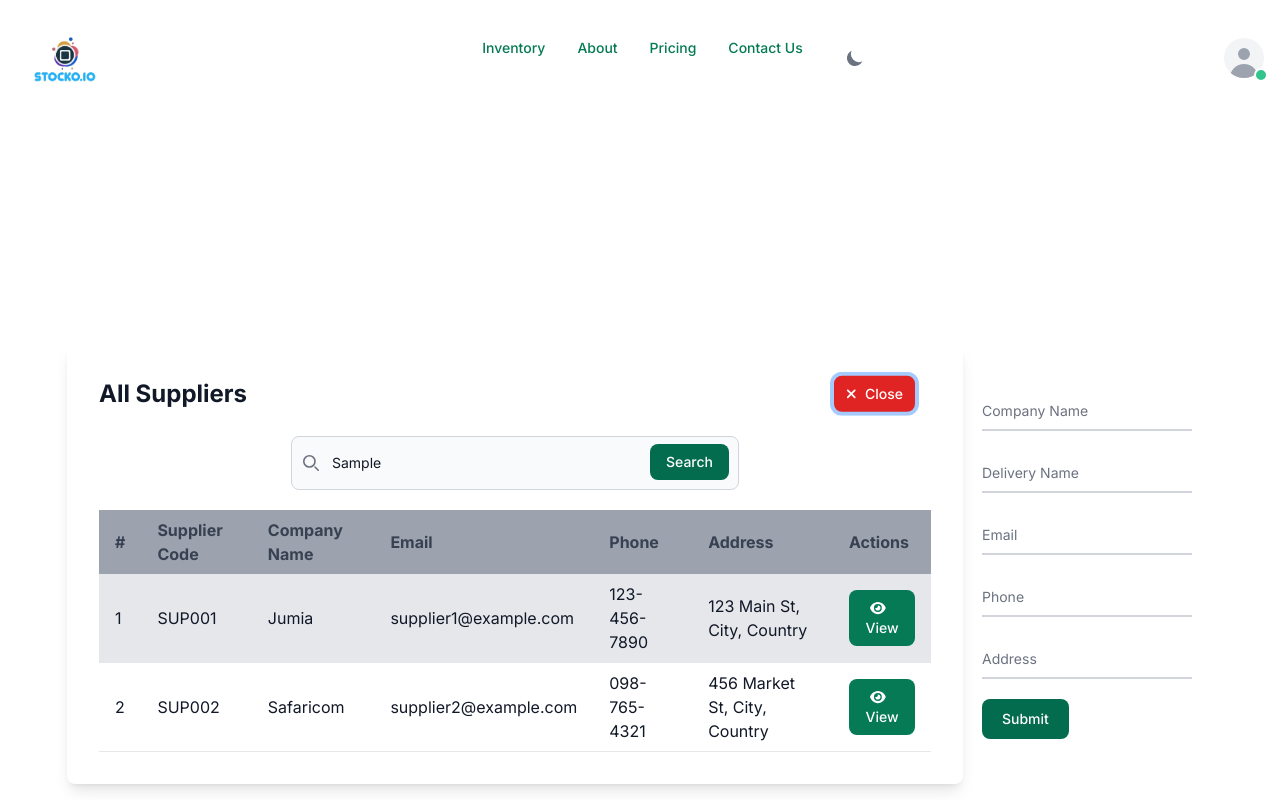
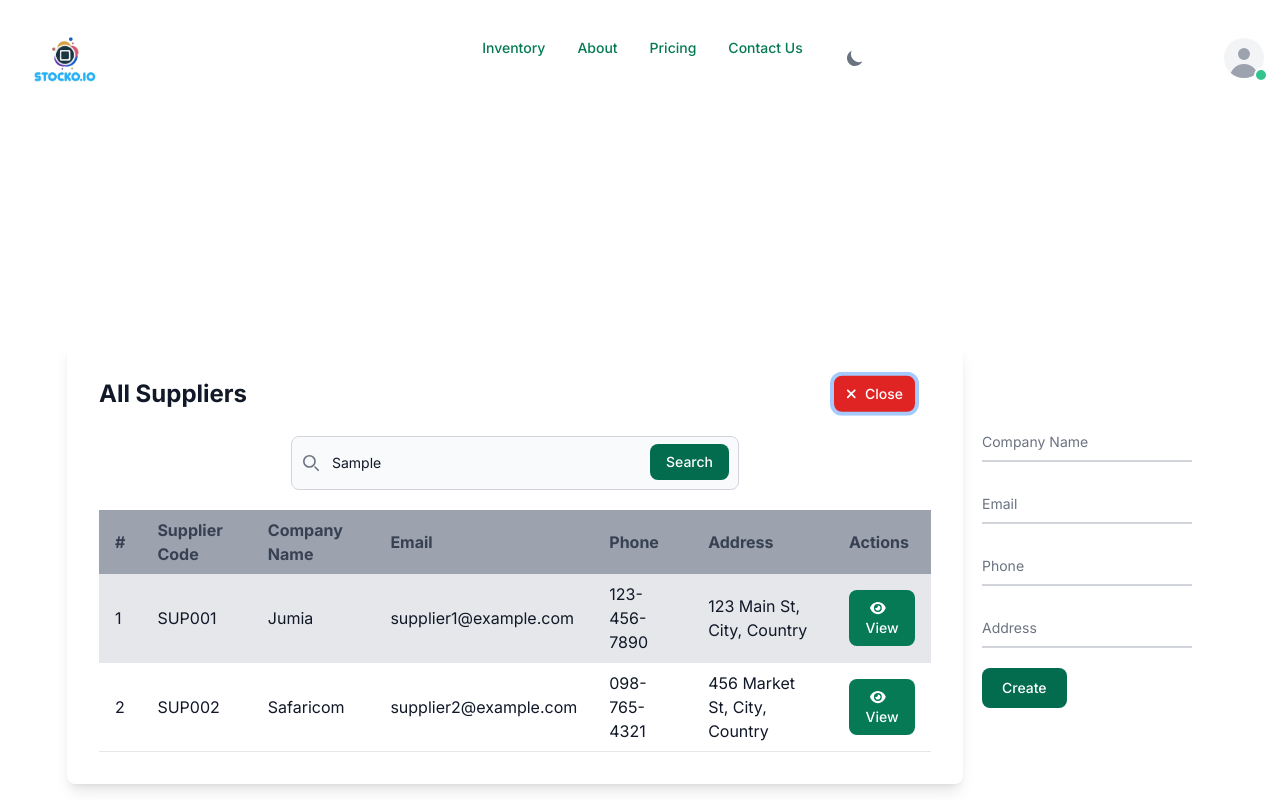
Before and after one commit to Muthomi254/stock.o_fend, a Next.js app: page /Inventory/SupplierTable in a window 1280 px wide. Both pictures are taken after typing "Sample" into the empty fields and a click on the button "Add". Shown: the top 800 px of the page. Built offline with nearby package versions, Linux system fonts and the light colour scheme.

Commit message:
(ft):Adding IsUpdating , onClose prop to supplier form

```diff
--- a/src/app/(components)/Forms/SupplierForm.jsx
+++ b/src/app/(components)/Forms/SupplierForm.jsx
@@ -1,68 +1,85 @@
 'use client';
 
-import React, { useState, useRef } from 'react';
-import { useRouter } from 'next/navigation';
+import React, { useState } from 'react';
+import { useForm } from 'react-hook-form';
 import toast from 'react-hot-toast';
 
-export default function SupplierForm() {
-  const router = useRouter();
+export default function SupplierForm({ isUpdating, onClose }) {
+  const {
+    register,
+    handleSubmit,
+    formState: { isSubmitting, errors },
+    reset,
+  } = useForm();
   const [loading, setLoading] = useState(false);
-  const formRef = useRef(null);
 
-  const handleSubmit = async (e) => {
-    e.preventDefault();
-    setLoading(true); // Set loading state to true during form submission
+  const onSubmit = async (data) => {
+    setLoading(true);
 
-    // Use toast.promise to handle loading state and toast notifications
-    await toast.promise(
-      submitForm(), // Example function for form submission
-      {
-        loading: 'Adding ...', // Display loading message
-        success: () => {
-          formRef.current.reset(); // Reset the form upon successful submission
-          return toast('Good Job! Supplier Added successfully!', {
-            icon: '👏',
-          }); // Return success message
-        },
-        error: (error) => {
-          console.error('Form submission error:', error);
-          return toast.error(
-            'Error while Adding a Supplier. Please try again later.'
-          ); // Return error message
-        },
+    try {
+      if (isUpdating) {
+        await updateSupplier(data);
+        toast.success('Supplier updated successfully!', { icon: '👍' });
+      } else {
+        await addSupplier(data);
+        toast.success('Supplier added successfully!', { icon: '✅' });
       }
-    );
+      onClose(); // Close the form modal after successful submission
+    } catch (error) {
+      console.error('Form submission error:', error);
+      if (isUpdating) {
+        toast.error(
+          'Error while updating the supplier. Please try again later.'
+        );
+      } else {
+        toast.error('Error while adding the supplier. Please try again later.');
+      }
+    }
 
-    setLoading(false); // Set loading state to false after form submission completes
+    setLoading(false);
   };
 
-  const submitForm = async () => {
-    // Simulate form submission function
-    // Replace this with your actual form submission logic
-    // For demonstration purposes, add a delay using setTimeout
+  const addSupplier = async (formData) => {
+    // Simulate adding supplier logic
     return new Promise((resolve) => {
       setTimeout(() => {
-        // Assume form submission is successful
+        // Assume supplier added successfully
+        resolve();
+      }, 1000); // Simulate 1 second delay
+    });
+  };
+
+  const updateSupplier = async (formData) => {
+    // Simulate updating supplier logic
+    return new Promise((resolve) => {
+      setTimeout(() => {
+        // Assume supplier updated successfully
         resolve();
       }, 1000); // Simulate 1 second delay
     });
   };
 
   return (
-    <div className="min-h-screen flex items-center justify-center bg-white dark:bg-gray-900">
+    <div className="min-h-screen flex items-center justify-center bg-transparent dark:bg-gray-900">
       <form
         className="w-full max-w-lg mx-auto"
-        onSubmit={handleSubmit}
-        ref={formRef}
+        onSubmit={handleSubmit(onSubmit)}
       >
+        {isUpdating && (
+          <h2 className="font-bold pb-5 text-lg text-green-500">
+            Update Supplier Details
+          </h2>
+        )}
         <div className="relative z-0 w-full mb-5 group">
           <input
             type="text"
             name="company_name"
             id="company_name"
-            className="block py-2.5 px-0 w-full text-sm text-gray-900 bg-transparent border-0 border-b-2 border-gray-300 appearance-none dark:text-white dark:border-gray-600 dark:focus:border-green-500 focus:outline-none focus:ring-0 focus:border-green-600 peer"
+            className={`block py-2.5 px-0 w-full text-sm text-gray-900 bg-transparent border-0 border-b-2 ${
+              errors.company_name ? 'border-red-500' : 'border-gray-300'
+            } appearance-none dark:text-white dark:border-gray-600 dark:focus:border-green-500 focus:outline-none focus:ring-0 focus:border-green-600 peer`}
             placeholder=" "
-            required
+            {...register('company_name', { required: true })}
           />
           <label
             htmlFor="company_name"
@@ -70,23 +87,9 @@ export default function SupplierForm() {
           >
             Company Name
           </label>
-        </div>
-
-        <div className="relative z-0 w-full mb-5 group">
-          <input
-            type="text"
-            name="delivery_name"
-            id="delivery_name"
-            className="block py-2.5 px-0 w-full text-sm text-gray-900 bg-transparent border-0 border-b-2 border-gray-300 appearance-none dark:text-white dark:border-gray-600 dark:focus:border-green-500 focus:outline-none focus:ring-0 focus:border-green-600 peer"
-            placeholder=" "
-            required
-          />
-          <label
-            htmlFor="delivery_name"
-            className="peer-focus:font-medium absolute text-sm text-gray-500 dark:text-gray-400 duration-300 transform -translate-y-6 scale-75 top-3 -z-10 origin-[0] peer-focus:start-0 rtl:peer-focus:translate-x-1/4 peer-focus:text-green-600 peer-focus:dark:text-green-500 peer-placeholder-shown:scale-100 peer-placeholder-shown:translate-y-0 peer-focus:scale-75 peer-focus:-translate-y-6"
-          >
-            Delivery Name
-          </label>
+          {errors.company_name && (
+            <p className="text-red-500 text-sm">Company Name is required</p>
+          )}
         </div>
 
         <div className="relative z-0 w-full mb-5 group">
@@ -94,9 +97,11 @@ export default function SupplierForm() {
             type="email"
             name="email"
             id="email"
-            className="block py-2.5 px-0 w-full text-sm text-gray-900 bg-transparent border-0 border-b-2 border-gray-300 appearance-none dark:text-white dark:border-gray-600 dark:focus:border-green-500 focus:outline-none focus:ring-0 focus:border-green-600 peer"
+            className={`block py-2.5 px-0 w-full text-sm text-gray-900 bg-transparent border-0 border-b-2 ${
+              errors.email ? 'border-red-500' : 'border-gray-300'
+            } appearance-none dark:text-white dark:border-gray-600 dark:focus:border-green-500 focus:outline-none focus:ring-0 focus:border-green-600 peer`}
             placeholder=" "
-            required
+            {...register('email', { required: true })}
           />
           <label
             htmlFor="email"
@@ -104,15 +109,21 @@ export default function SupplierForm() {
           >
             Email
           </label>
+          {errors.email && (
+            <p className="text-red-500 text-sm">Email is required</p>
+          )}
         </div>
+
         <div className="relative z-0 w-full mb-5 group">
           <input
             type="tel"
             name="phone"
             id="phone"
-            className="block py-2.5 px-0 w-full text-sm text-gray-900 bg-transparent border-0 border-b-2 border-gray-300 appearance-none dark:text-white dark:border-gray-600 dark:focus:border-green-500 focus:outline-none focus:ring-0 focus:border-green-600 peer"
+            className={`block py-2.5 px-0 w-full text-sm text-gray-900 bg-transparent border-0 border-b-2 ${
+              errors.phone ? 'border-red-500' : 'border-gray-300'
+            } appearance-none dark:text-white dark:border-gray-600 dark:focus:border-green-500 focus:outline-none focus:ring-0 focus:border-green-600 peer`}
             placeholder=" "
-            required
+            {...register('phone', { required: true })}
           />
           <label
             htmlFor="phone"
@@ -120,15 +131,21 @@ export default function SupplierForm() {
           >
             Phone
           </label>
+          {errors.phone && (
+            <p className="text-red-500 text-sm">Phone is required</p>
+          )}
         </div>
+
         <div className="relative z-0 w-full mb-5 group">
           <input
             type="text"
             name="address"
             id="address"
-            className="block py-2.5 px-0 w-full text-sm text-gray-900 bg-transparent border-0 border-b-2 border-gray-300 appearance-none dark:text-white dark:border-gray-600 dark:focus:border-green-500 focus:outline-none focus:ring-0 focus:border-green-600 peer"
+            className={`block py-2.5 px-0 w-full text-sm text-gray-900 bg-transparent border-0 border-b-2 ${
+              errors.address ? 'border-red-500' : 'border-gray-300'
+            } appearance-none dark:text-white dark:border-gray-600 dark:focus:border-green-500 focus:outline-none focus:ring-0 focus:border-green-600 peer`}
             placeholder=" "
-            required
+            {...register('address', { required: true })}
           />
           <label
             htmlFor="address"
@@ -136,16 +153,176 @@ export default function SupplierForm() {
           >
             Address
           </label>
+          {errors.address && (
+            <p className="text-red-500 text-sm">Address is required</p>
+          )}
         </div>
 
         <button
           type="submit"
           className="text-white bg-green-700 hover:bg-green-800 focus:ring-4 focus:outline-none focus:ring-green-300 font-medium rounded-lg text-sm w-full sm:w-auto px-5 py-2.5 text-center dark:bg-green-600 dark:hover:bg-green-700 dark:focus:ring-green-800"
-          disabled={loading} // Disable button during form submission
+          disabled={isSubmitting || loading}
         >
-          {loading ? 'Submitting...' : 'Submit'}
+          {isSubmitting || loading
+            ? 'Submitting...'
+            : isUpdating
+            ? 'Update'
+            : 'Create'}
         </button>
       </form>
     </div>
   );
 }
+
+
+// 'use client';
+
+// import React, { useState, useRef } from 'react';
+// import { useRouter } from 'next/navigation';
+// import toast from 'react-hot-toast';
+
+// export default function SupplierForm(isUpdating, onClose) {
+//   const router = useRouter();
+//   const [loading, setLoading] = useState(false);
+//   const formRef = useRef(null);
+
+//   const handleSubmit = async (e) => {
+//     e.preventDefault();
+//     setLoading(true); // Set loading state to true during form submission
+
+//     // Use toast.promise to handle loading state and toast notifications
+//     await toast.promise(
+//       submitForm(), // Example function for form submission
+//       {
+//         loading: 'Adding ...', // Display loading message
+//         success: () => {
+//           formRef.current.reset(); // Reset the form upon successful submission
+//           return toast('Good Job! Supplier Added successfully!', {
+//             icon: '👏',
+//           }); // Return success message
+//         },
+//         error: (error) => {
+//           console.error('Form submission error:', error);
+//           return toast.error(
+//             'Error while Adding a Supplier. Please try again later.'
+//           ); // Return error message
+//         },
+//       }
+//     );
+
+//     setLoading(false); // Set loading state to false after form submission completes
+//   };
+
+//   const submitForm = async () => {
+//     // Simulate form submission function
+//     // Replace this with your actual form submission logic
+//     // For demonstration purposes, add a delay using setTimeout
+//     return new Promise((resolve) => {
+//       setTimeout(() => {
+//         // Assume form submission is successful
+//         resolve();
+//       }, 1000); // Simulate 1 second delay
+//     });
+//   };
+
+//   return (
+//     <div className="min-h-screen flex items-center justify-center bg-white dark:bg-gray-900">
+//       <form
+//         className="w-full max-w-lg mx-auto"
+//         onSubmit={handleSubmit}
+//         ref={formRef}
+//       >
+//         <div className="relative z-0 w-full mb-5 group">
+//           <input
+//             type="text"
+//             name="company_name"
+//             id="company_name"
+//             className="block py-2.5 px-0 w-full text-sm text-gray-900 bg-transparent border-0 border-b-2 border-gray-300 appearance-none dark:text-white dark:border-gray-600 dark:focus:border-green-500 focus:outline-none focus:ring-0 focus:border-green-600 peer"
+//             placeholder=" "
+//             required
+//           />
+//           <label
+//             htmlFor="company_name"
+//             className="peer-focus:font-medium absolute text-sm text-gray-500 dark:text-gray-400 duration-300 transform -translate-y-6 scale-75 top-3 -z-10 origin-[0] peer-focus:start-0 rtl:peer-focus:translate-x-1/4 peer-focus:text-green-600 peer-focus:dark:text-green-500 peer-placeholder-shown:scale-100 peer-placeholder-shown:translate-y-0 peer-focus:scale-75 peer-focus:-translate-y-6"
+//           >
+//             Company Name
+//           </label>
+//         </div>
+
+//         {/* <div className="relative z-0 w-full mb-5 group">
+//           <input
+//             type="text"
+//             name="delivery_name"
+//             id="delivery_name"
+//             className="block py-2.5 px-0 w-full text-sm text-gray-900 bg-transparent border-0 border-b-2 border-gray-300 appearance-none dark:text-white dark:border-gray-600 dark:focus:border-green-500 focus:outline-none focus:ring-0 focus:border-green-600 peer"
+//             placeholder=" "
+//             required
+//           />
+//           <label
+//             htmlFor="delivery_name"
+//             className="peer-focus:font-medium absolute text-sm text-gray-500 dark:text-gray-400 duration-300 transform -translate-y-6 scale-75 top-3 -z-10 origin-[0] peer-focus:start-0 rtl:peer-focus:translate-x-1/4 peer-focus:text-green-600 peer-focus:dark:text-green-500 peer-placeholder-shown:scale-100 peer-placeholder-shown:translate-y-0 peer-focus:scale-75 peer-focus:-translate-y-6"
+//           >
+//             Delivery Name
+//           </label>
+//         </div> */}
+
+//         <div className="relative z-0 w-full mb-5 group">
+//           <input
+//             type="email"
+//             name="email"
+//             id="email"
+//             className="block py-2.5 px-0 w-full text-sm text-gray-900 bg-transparent border-0 border-b-2 border-gray-300 appearance-none dark:text-white dark:border-gray-600 dark:focus:border-green-500 focus:outline-none focus:ring-0 focus:border-green-600 peer"
+//             placeholder=" "
+//             required
+//           />
+//           <label
+//             htmlFor="email"
+//             className="peer-focus:font-medium absolute text-sm text-gray-500 dark:text-gray-400 duration-300 transform -translate-y-6 scale-75 top-3 -z-10 origin-[0] peer-focus:start-0 rtl:peer-focus:translate-x-1/4 peer-focus:text-green-600 peer-focus:dark:text-green-500 peer-placeholder-shown:scale-100 peer-placeholder-shown:translate-y-0 peer-focus:scale-75 peer-focus:-translate-y-6"
+//           >
+//             Email
+//           </label>
+//         </div>
+//         <div className="relative z-0 w-full mb-5 group">
+//           <input
+//             type="tel"
+//             name="phone"
+//             id="phone"
+//             className="block py-2.5 px-0 w-full text-sm text-gray-900 bg-transparent border-0 border-b-2 border-gray-300 appearance-none dark:text-white dark:border-gray-600 dark:focus:border-green-500 focus:outline-none focus:ring-0 focus:border-green-600 peer"
+//             placeholder=" "
+//             required
+//           />
+//           <label
+//             htmlFor="phone"
+//             className="peer-focus:font-medium absolute text-sm text-gray-500 dark:text-gray-400 duration-300 transform -translate-y-6 scale-75 top-3 -z-10 origin-[0] peer-focus:start-0 rtl:peer-focus:translate-x-1/4 peer-focus:text-green-600 peer-focus:dark:text-green-500 peer-placeholder-shown:scale-100 peer-placeholder-shown:translate-y-0 peer-focus:scale-75 peer-focus:-translate-y-6"
+//           >
+//             Phone
+//           </label>
+//         </div>
+//         <div className="relative z-0 w-full mb-5 group">
+//           <input
+//             type="text"
+//             name="address"
+//             id="address"
+//             className="block py-2.5 px-0 w-full text-sm text-gray-900 bg-transparent border-0 border-b-2 border-gray-300 appearance-none dark:text-white dark:border-gray-600 dark:focus:border-green-500 focus:outline-none focus:ring-0 focus:border-green-600 peer"
+//             placeholder=" "
+//             required
+//           />
+//           <label
+//             htmlFor="address"
+//             className="peer-focus:font-medium absolute text-sm text-gray-500 dark:text-gray-400 duration-300 transform -translate-y-6 scale-75 top-3 -z-10 origin-[0] peer-focus:start-0 rtl:peer-focus:translate-x-1/4 peer-focus:text-green-600 peer-focus:dark:text-green-500 peer-placeholder-shown:scale-100 peer-placeholder-shown:translate-y-0 peer-focus:scale-75 peer-focus:-translate-y-6"
+//           >
+//             Address
+//           </label>
+//         </div>
+
+//         <button
+//           type="submit"
+//           className="text-white bg-green-700 hover:bg-green-800 focus:ring-4 focus:outline-none focus:ring-green-300 font-medium rounded-lg text-sm w-full sm:w-auto px-5 py-2.5 text-center dark:bg-green-600 dark:hover:bg-green-700 dark:focus:ring-green-800"
+//           disabled={loading} // Disable button during form submission
+//         >
+//           {loading ? 'Submitting...' : 'Submit'}
+//         </button>
+//       </form>
+//     </div>
+//   );
+// }
```
